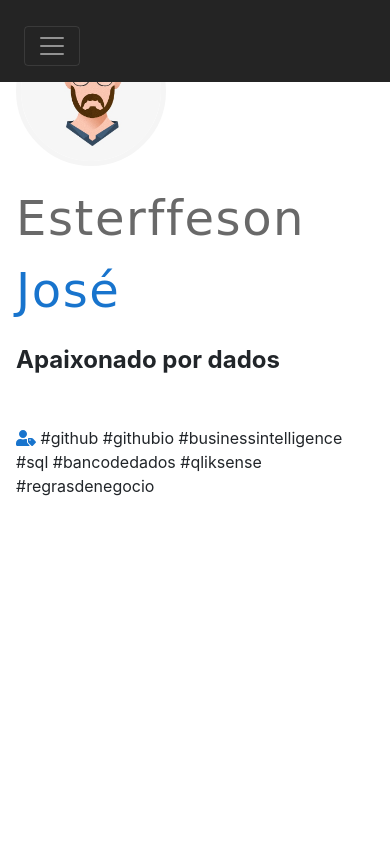
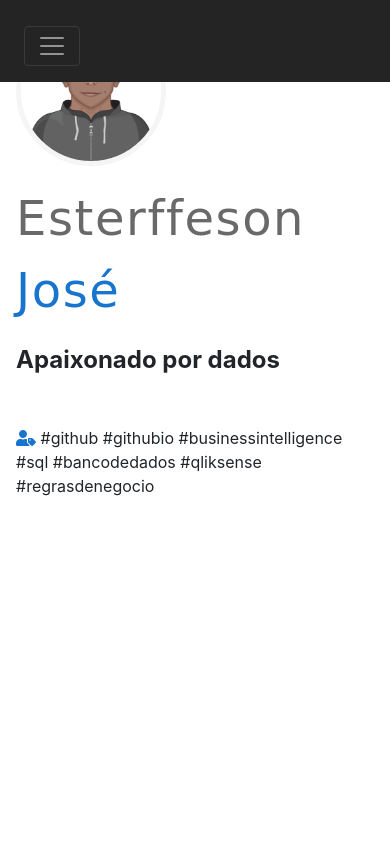
Before and after one commit to esterffeson/esterffeson.github.io, a website with bundled scripts: page index.html in a window 390 px wide. Shown: the top 844 px of the page. Built offline with nearby package versions, Linux system fonts and the light colour scheme; a web font is replaced by a local one.

Commit message:
Update index.html

```diff
--- a/index.html
+++ b/index.html
@@ -122,7 +122,7 @@
       <section class="resume-section p-3 p-lg-5" id="about">
         <div class="my-auto">
           <p class="mobile-name">
-            <img class="mobile-img" src="avatar.jpg" alt="Profile Picture" />
+            <img class="mobile-img" src="avatar-2.png" alt="Profile Picture" />
           </p>
           <p class="mobile-name">Esterffeson <span class="family-name"> José</span></p>
           <h1 class="mb-3 mt-5">
```
